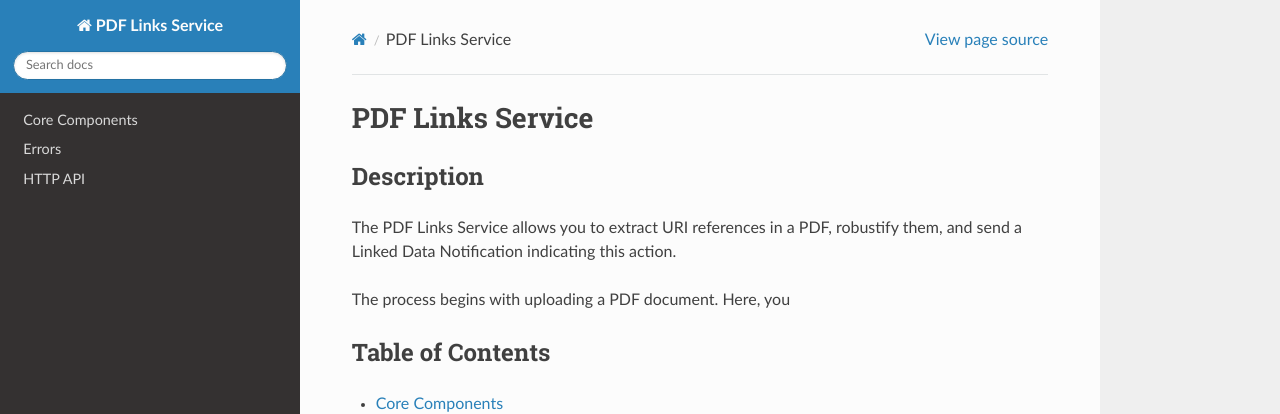
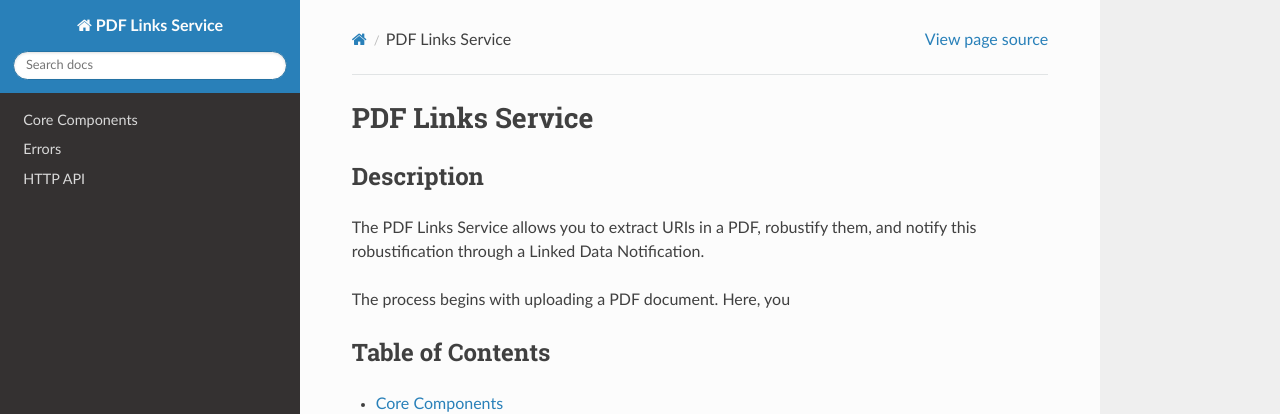
Before and after one commit to yasithdev/pdf-links-service, a Sphinx documentation site: the page built from docs/index.rst, in a window 1280 px wide. Shown: the top 414 px of the page. Built offline with Sphinx 7.4.7 and the Read the Docs theme 2.0.0, drawn with Linux system fonts in a browser that asks for light colours.

Commit message:
refactor runner

```diff
--- a/docs/index.rst
+++ b/docs/index.rst
@@ -4,7 +4,7 @@ PDF Links Service
 Description
 -----------
 
-The PDF Links Service allows you to extract URI references in a PDF, robustify them, and send a Linked Data Notification indicating this action.
+The PDF Links Service allows you to extract URIs in a PDF, robustify them, and notify this robustification through a Linked Data Notification.
 
 The process begins with uploading a PDF document.
 Here, you
```
Also changed, not shown: 4 other files.
